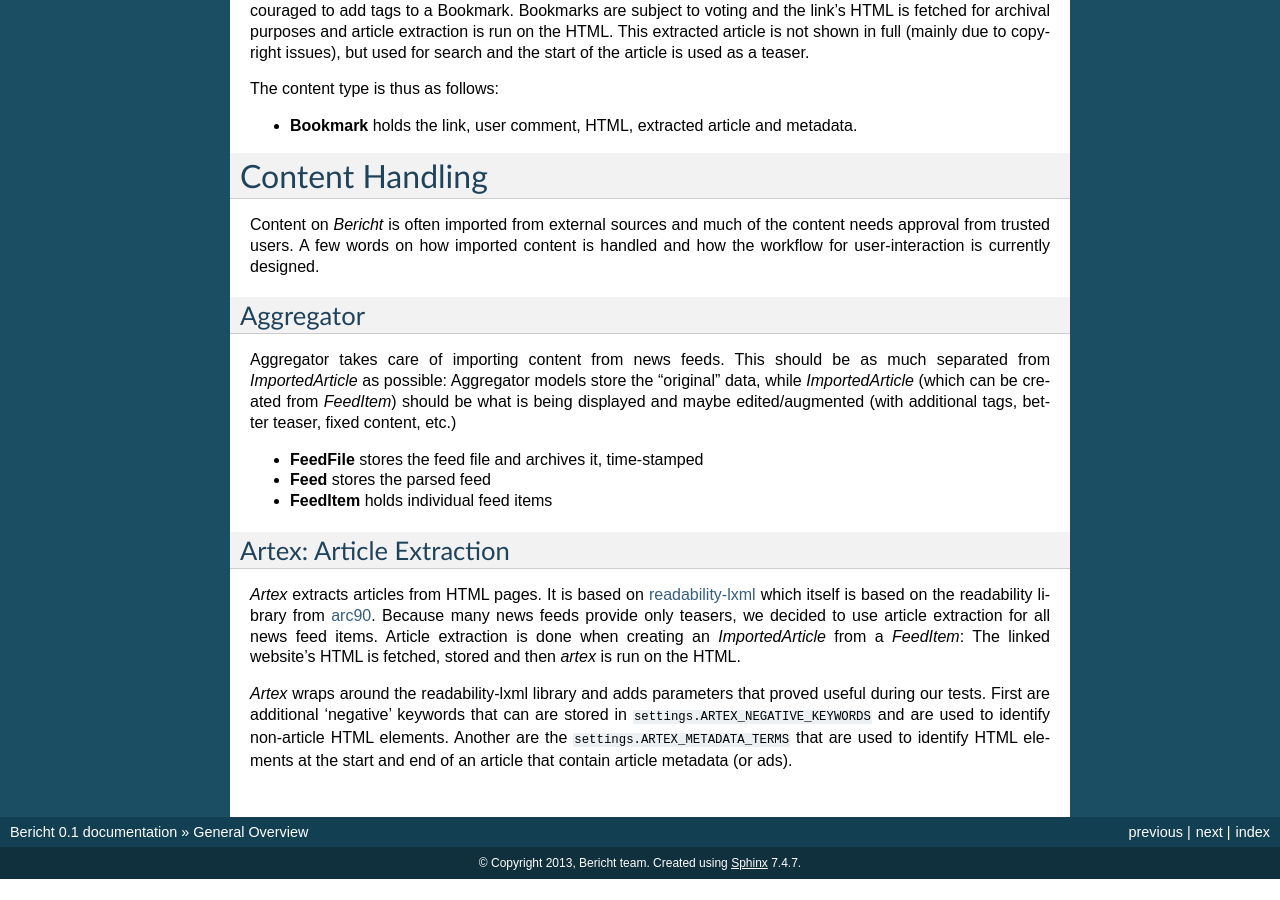
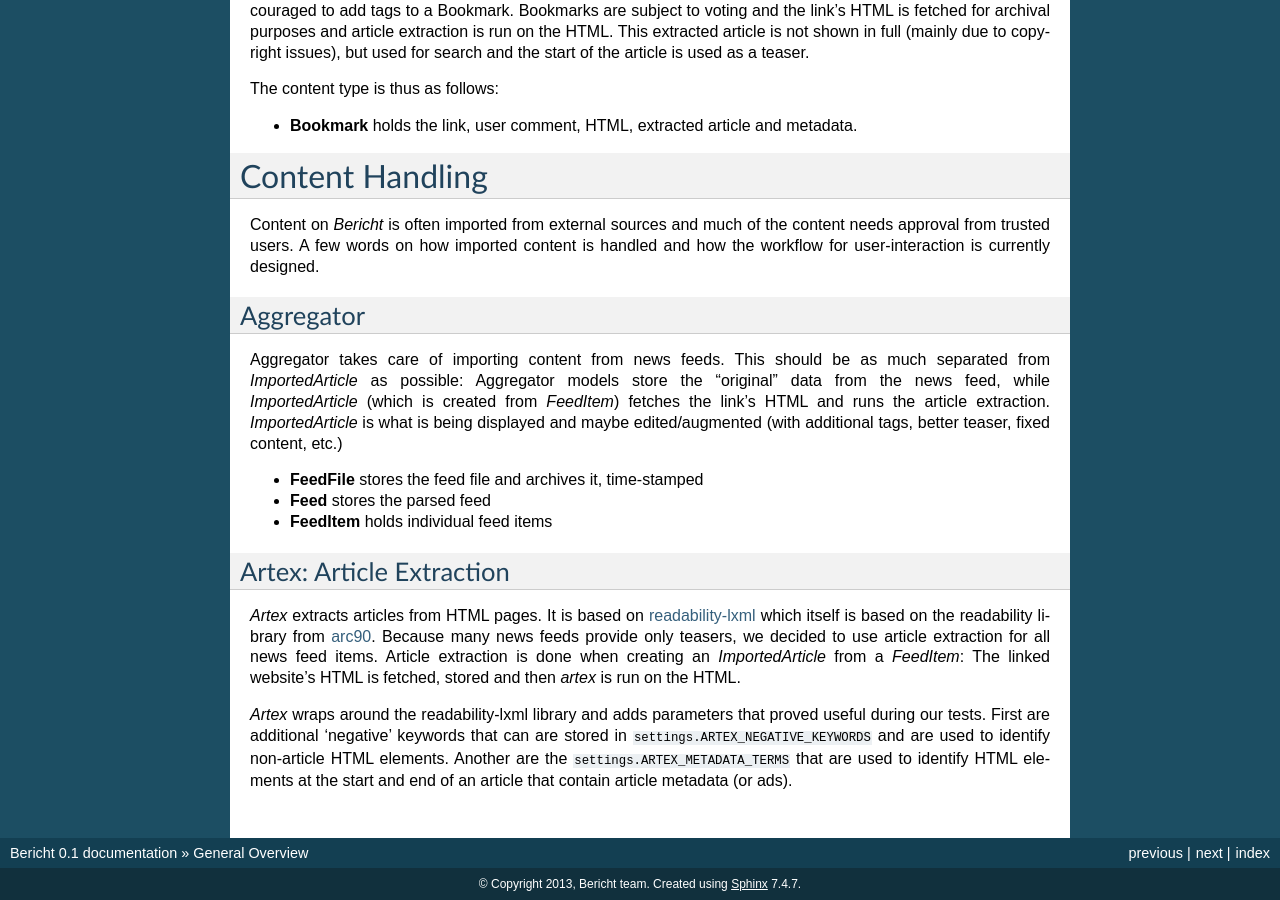
Before and after one commit to bericht/bericht, a Sphinx documentation site: the page built from docs/overview.rst, in a window 1280 px wide and 900 px high, scrolled down 2371 px. Built offline with Sphinx 7.4.7, drawn with Linux system fonts in a browser that asks for light colours; before the commit the page ends 3250 px from its top, so only the background shows below that; some of the changed text lies outside the part shown.

Commit message:
Modified aggregator/feeditem and importedarticle so that it now states where an feeditem's html is stored (in ImportedArticle, as is our current plan).

```diff
--- a/docs/overview.rst
+++ b/docs/overview.rst
@@ -54,7 +54,7 @@
 common parent class to reduce complexity, instead use Entry (see at the top).
 
 * **Article** is authored on Bericht
-* **ImportedArticle** is created from a news feed item (*FeedItem*)
+* **ImportedArticle** is created from a news feed item (*FeedItem*) and holds the feed item's link HTML
 
 
 Q & A
@@ -148,8 +148,7 @@
 
 Aggregator takes care of importing content from news feeds. This should be as
 much separated from *ImportedArticle* as possible: Aggregator models store the
-"original" data, while *ImportedArticle* (which can be created from *FeedItem*)
-should be what is being displayed and maybe edited/augmented (with additional
+"original" data from the news feed, while *ImportedArticle* (which is created from *FeedItem*) fetches the link's HTML and runs the article extraction. *ImportedArticle* is what is being displayed and maybe edited/augmented (with additional
 tags, better teaser, fixed content, etc.)
 
 * **FeedFile** stores the feed file and archives it, time-stamped
```
